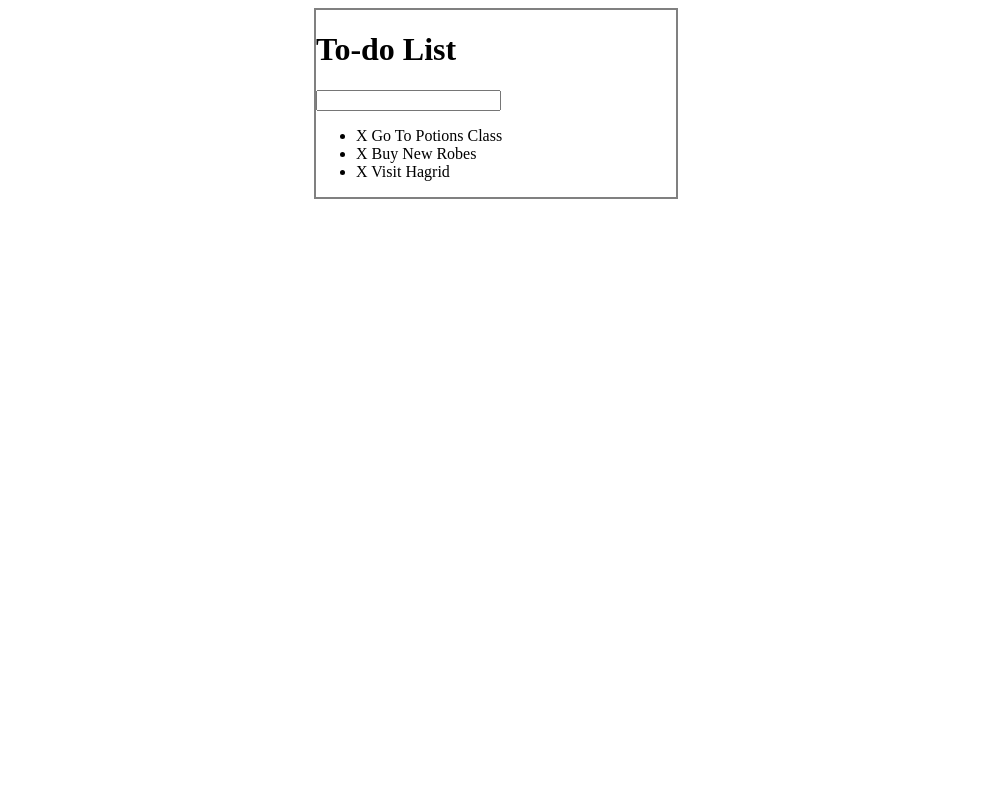
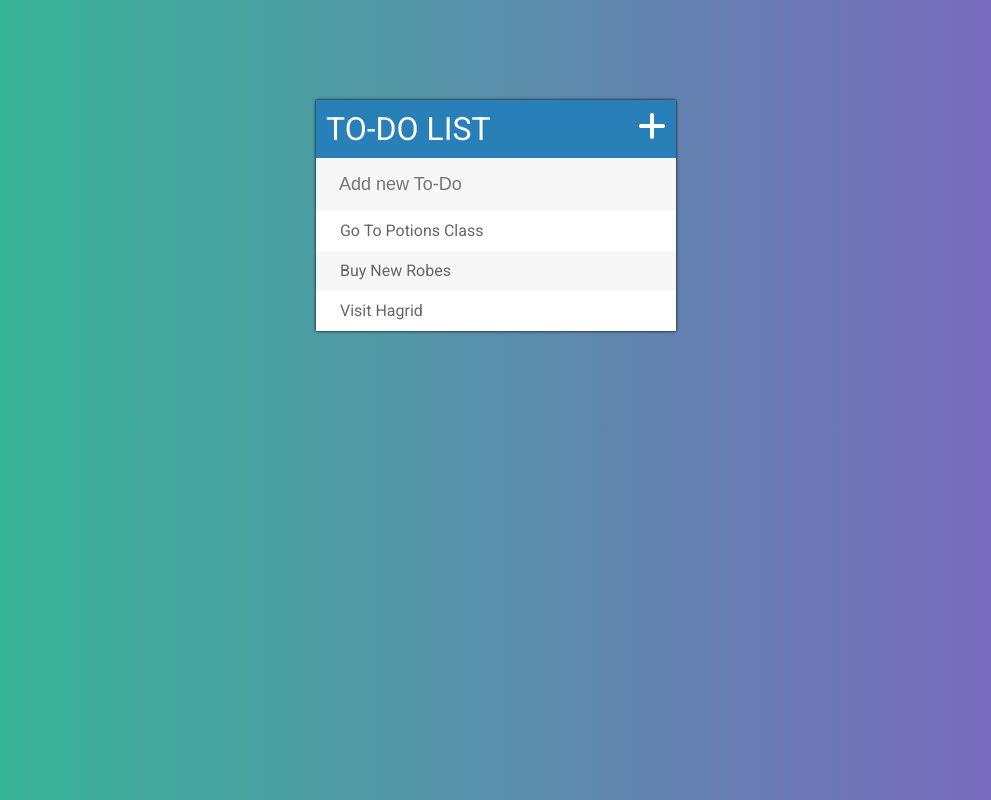
Before and after one commit to stevenabaco/ToDoList, a plain HTML site: page index.html in a window 1280 px wide. Shown: the whole page, without its empty margins (144-1135 px from the left). Drawn offline with Linux system fonts and the light colour scheme.

Commit message:
Add Styling

```diff
--- a/assets/css/todos.css
+++ b/assets/css/todos.css
@@ -1,7 +1,78 @@
+h1 {
+  background: #2980b9;
+  color: white;
+  margin: 0;
+  padding: 10px 10px;
+  text-transform: uppercase;
+  font-size: 24;
+  font-weight: 400;
+}
+ul {
+  list-style: none;
+  margin: 0;
+  padding: 0;
+}
+
+li {
+  background: #fff;
+  height: 40px;
+  line-height: 40px;
+  color: #666;
+}
+
+li:nth-child(2n){
+  background: #f7f7f7;
+}
+
+li:hover span {
+  width: 40px;
+  opacity: 1;
+}
+span {
+  background-color: #e74c3c;
+  height: 40px;
+  margin-right: 20px;
+  text-align: center;
+  color: white;
+  width: 0px;
+  display: inline-block;
+  transition: 0.2s linear;
+  opacity: 0;
+}
+
+input {
+  color: #2980b9;
+  font-size: 18px;
+  background-color: #f7f7f7;
+  width: 100%;
+  padding: 13px 13px 13px 20px;
+  box-sizing: border-box;
+  border: 3px solid rgba(0, 0, 0, 0);
+}
+
+input:focus {
+  background-color: white;
+  border: 3px solid #2980b9;
+  outline: none;
+}
+
+.fa-plus {
+  float: right;
+}
+
+body {
+  font-family: Roboto;
+  background: #8360c3;  /* fallback for old browsers */
+  background: -webkit-linear-gradient(to right, #2ebf91, #8360c3);  /* Chrome 10-25, Safari 5.1-6 */
+  background: linear-gradient(to right, #2ebf91, #8360c3); /* W3C, IE 10+/ Edge, Firefox 16+, Chrome 26+, Opera 12+, Safari 7+ */
+
+}
+
 #container {
   width: 360px;
-  margin: 0 auto;
-  border: 2px solid gray;
+  margin: 100px auto;
+  background: #f7f7f7;
+  box-shadow: 0 0 3px rgba(0, 0, 0, 1);
 }
 
 .completed {
--- a/assets/js/todos.js
+++ b/assets/js/todos.js
@@ -18,6 +18,6 @@
     //clear out input field
       $(this).val("");
     //create a mew li and add to ul
-    $("ul").append("<li><span>X</span> " + todoText + "</li>");
+    $("ul").append("<li><span><i class='fas fa-trash-alt'></i></span> " + todoText + "</li>");
     }
   });
--- a/index.html
+++ b/index.html
@@ -6,16 +6,18 @@
   <title>ToDo List</title>
   <script type="text/javascript" src="assets/js/lib/jquery-3.5.1.min.js"></script>
   <link rel="stylesheet" href="./assets/css/todos.css" type="text/css">
+  <link href="https://fonts.googleapis.com/css2?family=Roboto:wght@400;500;700&display=swap" rel="stylesheet">
+  <script src="https://kit.fontawesome.com/cda2e117dd.js" crossorigin="anonymous"></script>
 </head>
 <body>
 
 <div id="container">
-  <h1>To-do List</h1>
-  <input type="text">
+  <h1>To-do List<i class="fas fa-plus"></i></h1>
+  <input type="text" placeholder="Add new To-Do">
   <ul>
-    <li> <span>X</span> Go To Potions Class</li>
-    <li> <span>X</span> Buy New Robes</li>
-    <li> <span>X</span> Visit Hagrid</li>
+    <li> <span><i class="fas fa-trash-alt"></i></span> Go To Potions Class</li>
+    <li> <span><i class="fas fa-trash-alt"></i></span> Buy New Robes</li>
+    <li> <span><i class="fas fa-trash-alt"></i></span> Visit Hagrid</li>
   </ul>
 </div>
 
```
